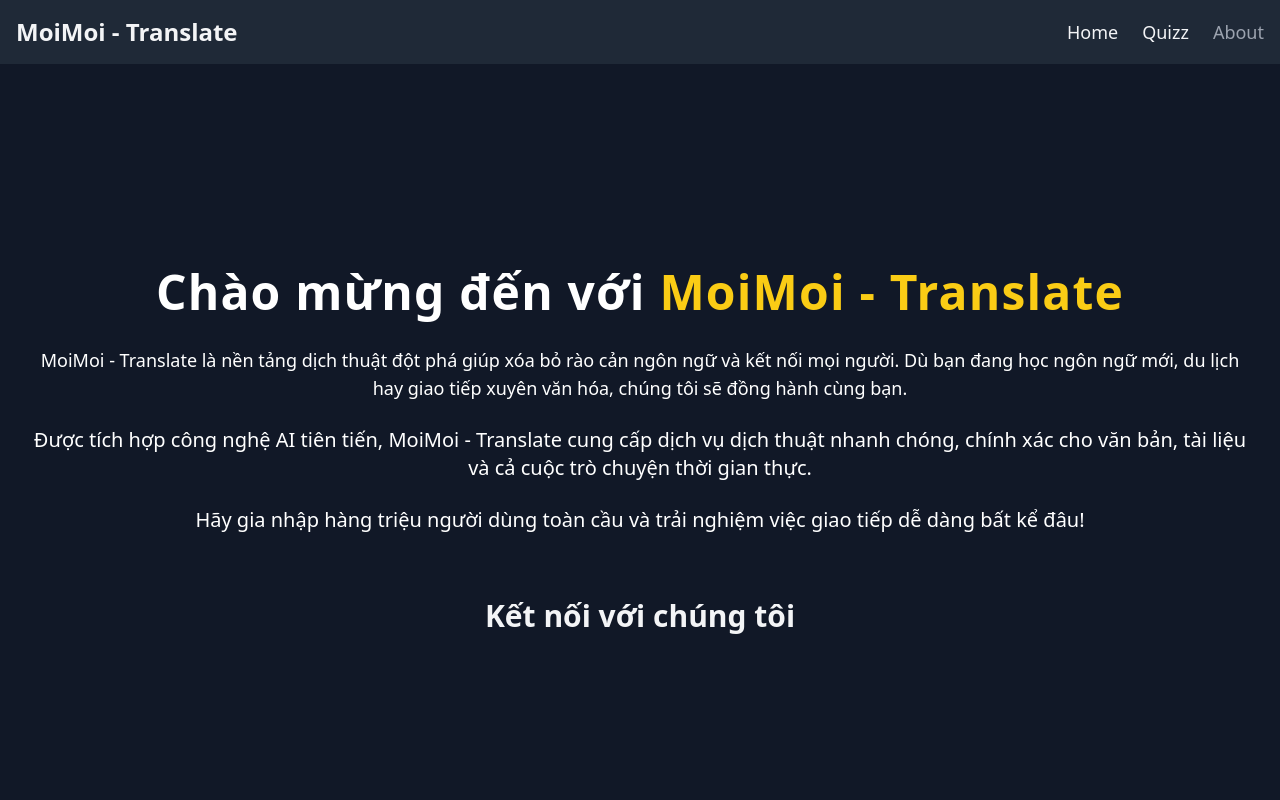
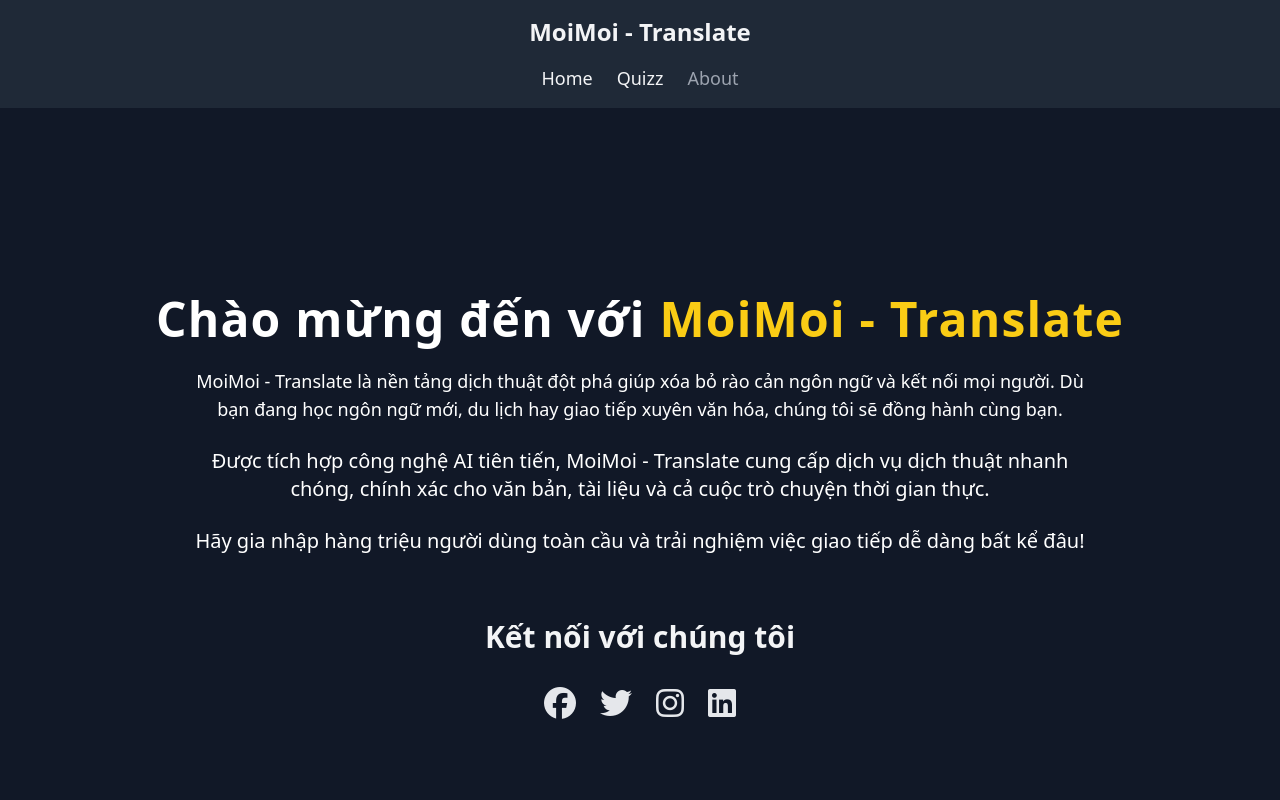
Before and after one commit to buitanphat247/Project-Translate-Dictionary, a React (Create React App) app: page /about in a window 1280 px wide. Shown: the top 800 px of the page. Built offline with nearby package versions, Linux system fonts and the light colour scheme.

Commit message:
-5543391226

```diff
--- a/package.json
+++ b/package.json
@@ -3,13 +3,16 @@
   "version": "0.1.0",
   "private": true,
   "dependencies": {
+    "@heroicons/react": "^2.2.0",
     "@testing-library/jest-dom": "^5.17.0",
     "@testing-library/react": "^13.4.0",
     "@testing-library/user-event": "^13.5.0",
     "ajv": "^8.17.1",
     "ajv-keywords": "^5.1.0",
+    "font-awesome": "^4.7.0",
     "react": "^19.0.0",
     "react-dom": "^19.0.0",
+    "react-fontawesome": "^1.7.1",
     "react-router-dom": "^7.1.1",
     "react-scripts": "5.0.1",
     "react-toastify": "^11.0.2",
--- a/public/index.html
+++ b/public/index.html
@@ -25,7 +25,7 @@
       Learn how to configure a non-root public URL by running `npm run build`.
     -->
     <title>MoiMoi - Translate</title>
-  </head>
+    <link rel="stylesheet" href="https://cdnjs.cloudflare.com/ajax/libs/font-awesome/6.7.2/css/all.min.css" integrity="sha512-Evv84Mr4kqVGRNSgIGL/F/aIDqQb7xQ2vcrdIwxfjThSH8CSR7PBEakCr51Ck+w+/U6swU2Im1vVX0SVk9ABhg==" crossorigin="anonymous" referrerpolicy="no-referrer" /></head>
   <body>
     <noscript>You need to enable JavaScript to run this app.</noscript>
     <div id="root"></div>
--- a/src/layouts/Header.js
+++ b/src/layouts/Header.js
@@ -4,8 +4,10 @@
 const Header = () => {
   return (
     <header className="bg-gray-800 text-gray-100 py-4 shadow-lg">
-      <nav className="container mx-auto flex justify-between items-center px-4">
+      <nav className="container mx-auto flex flex-col items-center px-4 space-y-4">
+        {/* Logo */}
         <div className="text-2xl font-bold">MoiMoi - Translate</div>
+        {/* Menu */}
         <div className="flex space-x-6">
           <NavLink
             to="/"
--- a/src/pages/About.js
+++ b/src/pages/About.js
@@ -1,39 +1,57 @@
-import React from 'react';
+import React from "react";
 
 const About = () => {
   return (
-        <div className="bg-gray-900 text-white min-h-screen flex flex-col justify-center px-6 py-20">
+    <div className="bg-gray-900 text-white min-h-screen flex flex-col justify-center px-6 py-10 sm:py-20">
       <div className="mx-auto text-center space-y-6">
-                <h1 className="text-5xl font-extrabold leading-tight tracking-wide">
-                    Chào mừng đến với <span className="text-yellow-400">MoiMoi - Translate</span>
+        <h1 className="text-4xl sm:text-5xl font-extrabold leading-tight tracking-wide">
+          Chào mừng đến với{" "}
+          <span className="text-yellow-400">MoiMoi - Translate</span>
         </h1>
-                <p className="text-lg font-medium">
-                    MoiMoi - Translate là nền tảng dịch thuật đột phá giúp xóa bỏ rào cản ngôn ngữ và kết nối mọi người.
-                    Dù bạn đang học ngôn ngữ mới, du lịch hay giao tiếp xuyên văn hóa, chúng tôi sẽ đồng hành cùng bạn.
+        <p className="text-base sm:text-lg font-medium sm:w-3/4 mx-auto">
+          MoiMoi - Translate là nền tảng dịch thuật đột phá giúp xóa bỏ rào cản
+          ngôn ngữ và kết nối mọi người. Dù bạn đang học ngôn ngữ mới, du lịch
+          hay giao tiếp xuyên văn hóa, chúng tôi sẽ đồng hành cùng bạn.
         </p>
-                <p className="text-xl font-light mt-6">
-                    Được tích hợp công nghệ AI tiên tiến, MoiMoi - Translate cung cấp dịch vụ dịch thuật nhanh chóng, chính xác
-                    cho văn bản, tài liệu và cả cuộc trò chuyện thời gian thực.
+        <p className="text-base sm:text-xl font-light mt-6 sm:w-3/4 mx-auto">
+          Được tích hợp công nghệ AI tiên tiến, MoiMoi - Translate cung cấp dịch
+          vụ dịch thuật nhanh chóng, chính xác cho văn bản, tài liệu và cả cuộc
+          trò chuyện thời gian thực.
         </p>
-                <p className="text-xl font-light mt-4">
-                    Hãy gia nhập hàng triệu người dùng toàn cầu và trải nghiệm việc giao tiếp dễ dàng bất kể đâu!
+        <p className="text-base sm:text-xl font-light mt-4 sm:w-3/4 mx-auto">
+          Hãy gia nhập hàng triệu người dùng toàn cầu và trải nghiệm việc giao
+          tiếp dễ dàng bất kể đâu!
         </p>
       </div>
 
-            <div className="mt-16 flex flex-col items-center space-y-8">
-                <h2 className="text-3xl font-semibold text-gray-100">Kết nối với chúng tôi</h2>
+      <div className="mt-12 sm:mt-16 flex flex-col items-center space-y-8">
+        <h2 className="text-2xl sm:text-3xl font-semibold text-gray-100">
+          Kết nối với chúng tôi
+        </h2>
         <div className="flex space-x-6 justify-center text-gray-200">
-                    <a href="#" className="transform transition-transform duration-300 hover:scale-110">
-                        <i className="fab fa-facebook fa-3x hover:text-blue-600"></i>
+          <a
+            href="#"
+            className="transform transition-transform duration-300 hover:scale-110"
+          >
+            <i className="fab fa-facebook fa-2x sm:fa-3x hover:text-blue-600"></i>
           </a>
-                    <a href="#" className="transform transition-transform duration-300 hover:scale-110">
-                        <i className="fab fa-twitter fa-3x hover:text-blue-400"></i>
+          <a
+            href="#"
+            className="transform transition-transform duration-300 hover:scale-110"
+          >
+            <i className="fab fa-twitter fa-2x sm:fa-3x hover:text-blue-400"></i>
           </a>
-                    <a href="#" className="transform transition-transform duration-300 hover:scale-110">
-                        <i className="fab fa-instagram fa-3x hover:text-pink-600"></i>
+          <a
+            href="#"
+            className="transform transition-transform duration-300 hover:scale-110"
+          >
+            <i className="fab fa-instagram fa-2x sm:fa-3x hover:text-pink-600"></i>
           </a>
-                    <a href="#" className="transform transition-transform duration-300 hover:scale-110">
-                        <i className="fab fa-linkedin fa-3x hover:text-blue-500"></i>
+          <a
+            href="#"
+            className="transform transition-transform duration-300 hover:scale-110"
+          >
+            <i className="fab fa-linkedin fa-2x sm:fa-3x hover:text-blue-500"></i>
           </a>
         </div>
       </div>
```
Also changed, not shown: src/pages/Home.js (+94 -30 lines), 12 other files (tests, documents, lock files or other folders). Lines whose indentation alone changed are shown as unchanged.
